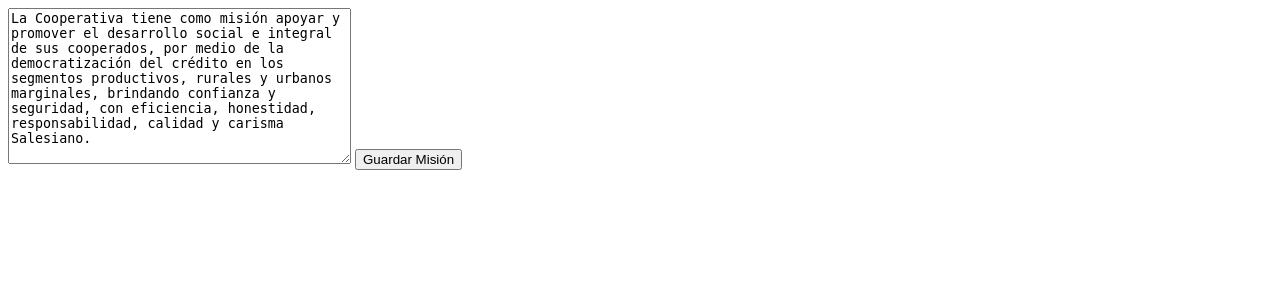
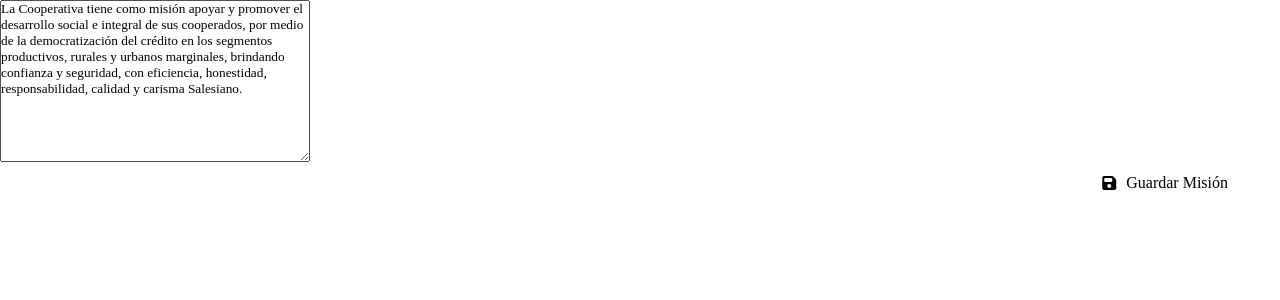
Before and after one commit to Xander313/sw_coacmlp, a Django app: page /AdministrarContenido/mision/ in a window 1280 px wide. Shown: the top 300 px of the page. Run offline with Django 5.2, Linux system fonts and the light colour scheme; data comes from the database, SQL or seed files in the repository; parts of the project's set-up code (start-up, migrations or seed data) failed here and were passed over; some libraries are stand-ins or nearby versions.

Commit message:
se ha puliod el partado de elementos visuales

```diff
--- /dev/null
+++ b/Aplicaciones/AdministrarContenido/templates/contenido/inicioIndex.html
@@ -0,0 +1 @@
+<h3 style="width: 100%; height: 94%;display: flex; justify-content: center; align-items: center;"><em>Sea Bienveido a la gestión de contenido, por favor, seleccione una opción de la izquierda.</em></h3>
--- a/Aplicaciones/AdministrarContenido/templates/contenido/mision.html
+++ b/Aplicaciones/AdministrarContenido/templates/contenido/mision.html
@@ -1,10 +1,38 @@
 {% load static %}
+<link rel="stylesheet" href="https://cdnjs.cloudflare.com/ajax/libs/font-awesome/6.7.2/css/all.min.css">
+<script src="https://cdn.jsdelivr.net/npm/sweetalert2@11"></script>
+
 <link rel="stylesheet" href="{% static 'styles/aparicion.css' %}" />
 <link rel="stylesheet" href="{% static 'styles/inputContenido.css' %}" />
+<link rel="stylesheet" href="{% static 'styles/contenidoPresentatioAdmin.css' %}" />
+
 
 <form method="post" class="fade" >
-  {% csrf_token %}
-  {{ form.media }}
-  {{ form.descripcion }}
-  <button type="submit" name="submit_mision">Guardar Misión</button>
+  <div class="formContentElemento">
+    {% csrf_token %}
+    {{ form.media }}
+    {{ form.descripcion }}
+  </div>
+  <div class="guardarButton">
+    <button type="submit" class="butonnssContenido classButonn" name="submit_mision"> <i class="fa-solid fa-floppy-disk"></i> Guardar Misión</button>
+
+  </div>
 </form>
+
+
+
+    {% if messages %}
+    {% for message in messages %}
+        <script>
+        Swal.fire({
+
+            title: "{% if message.tags == 'error' %}¡ERROR!{% else %}¡ÉXITO!{% endif %}",
+
+            text: "{{ message }}",
+
+            icon: "{% if message.tags == 'error' %}error{% else %}success{% endif %}"
+
+        });
+        </script>
+    {% endfor %}
+    {% endif %}
--- a/Aplicaciones/AdministrarContenido/urls.py
+++ b/Aplicaciones/AdministrarContenido/urls.py
@@ -16,6 +16,7 @@
 
     #######################mContenido##########################
     path('general/', views.general, name='generalParaMOdificar'),
+    path('main/', views.generalMain, name='generamain'),
 
 
     path('mision/', views.mision_view, name='misionAd'),
--- a/Aplicaciones/AdministrarContenido/views.py
+++ b/Aplicaciones/AdministrarContenido/views.py
@@ -123,13 +123,16 @@
 def general(request):
     return render(request, 'contenido/index.html')
 
+def generalMain(request):
+    return render(request, 'contenido/inicioIndex.html')
+
 
 def mision_view(request):
     mision = Mision.objects.get_or_create(id=1)[0]
     form = MisionForm(request.POST or None, instance=mision)
     if request.method == 'POST' and form.is_valid():
         form.save()
-        messages.success(request, "SE HA AGREGADO")
+        messages.success(request, "Se ha editado la misión exitosamente")
     return render(request, 'contenido/mision.html', {'form': form})
 
 
@@ -138,7 +141,7 @@
     form = VisionForm(request.POST or None, instance=vision)
     if request.method == 'POST' and form.is_valid():
         form.save()
-        messages.success(request, "SE HA AGREGADO")
+        messages.success(request, "Se ha editado la visión exitosamente")
     return render(request, 'contenido/vision.html', {'form': form})
 
 
@@ -147,7 +150,7 @@
     form = HistoriaForm(request.POST or None, instance=historia)
     if request.method == 'POST' and form.is_valid():
         form.save()
-        messages.success(request, "SE HA AGREGADO")
+        messages.success(request, "Se ha editado la historia exitosamente")
     return render(request, 'contenido/historia.html', {'form': form})
 
 
@@ -156,5 +159,5 @@
     form = ValoresForm(request.POST or None, instance=valores)
     if request.method == 'POST' and form.is_valid():
         form.save()
-        messages.success(request, "SE HA AGREGADO")
+        messages.success(request, "Se ha editado los valores exitosamente")
     return render(request, 'contenido/valores.html', {'form': form})
--- a/Aplicaciones/static/styles/contenidoPresentatioAdmin.css
+++ b/Aplicaciones/static/styles/contenidoPresentatioAdmin.css
@@ -61,8 +61,7 @@
     height: auto;
     display: flex;
     justify-content: right;
-    padding-right: 20px;
-
+    padding-right: 40px;
 }
 
 
--- a/Aplicaciones/static/styles/inputContenido.css
+++ b/Aplicaciones/static/styles/inputContenido.css
@@ -9,8 +9,10 @@
 .django-ckeditor-widget {
     margin-bottom: 1.5rem !important;
     width: 100%;
-    height: 100%;
+    height: 80%;
     border: 3px solid var(--sidebar-color);
+    box-shadow: 0 0 20px 0 var(--sidebar-color);
+
 
 }
 
@@ -38,3 +40,18 @@
 
 
 }
+
+.cke_contents {
+    height: 316px !important;
+}
+
+.formContentElemento{
+    width: 100%;
+    height: auto;
+
+}
+
+.classButonn{
+    font-family: 'Montserrat';
+    font-size: 1rem;
+}
--- a/Aplicaciones/static/styles/stylesEducacion.css
+++ b/Aplicaciones/static/styles/stylesEducacion.css
@@ -86,7 +86,7 @@
     align-items: center;
     font-size: .9rem;
     padding-right: 0;
-    color: var(--main-color);
+    color: #000;
     border-radius: 36px 0 0 36px;
     position: relative;
     cursor: pointer;
--- a/Aplicaciones/templates/sidebarNoticias.html
+++ b/Aplicaciones/templates/sidebarNoticias.html
@@ -11,9 +11,7 @@
     <!--  Estilos del sidebar -->
     <link rel="stylesheet" href="{% static 'styles/stylesEducacion.css' %}">
     <!--  Estilos del panel central -->
-    <link rel="stylesheet" href="{% static 'styles/stylesEducacionaPanel.css' %}">
     <!--  Estilos del formulario de creacion-->
-    <link rel="stylesheet" href="{% static 'styles/formularioCrearCapitulo.css' %}">
     <!--Sweetalert-->
     <script src="https://cdn.jsdelivr.net/npm/sweetalert2@11"></script>
 
```
Also changed, not shown: Aplicaciones/AdministrarContenido/templates/contenido/historia.html (+30 -3 lines), Aplicaciones/AdministrarContenido/templates/contenido/index.html (+17 -6 lines), Aplicaciones/AdministrarContenido/templates/contenido/valores.html (+29 -3 lines), Aplicaciones/AdministrarContenido/templates/contenido/vision.html (+20 -6 lines).
